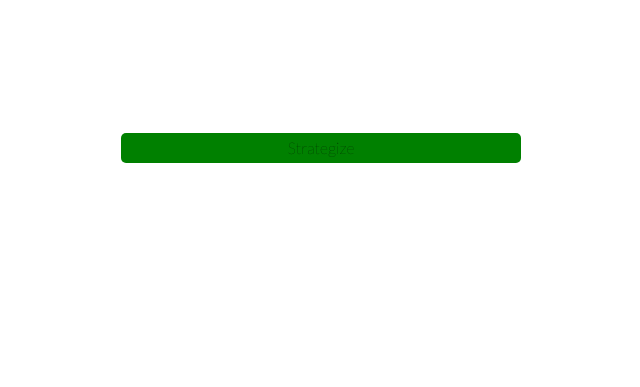
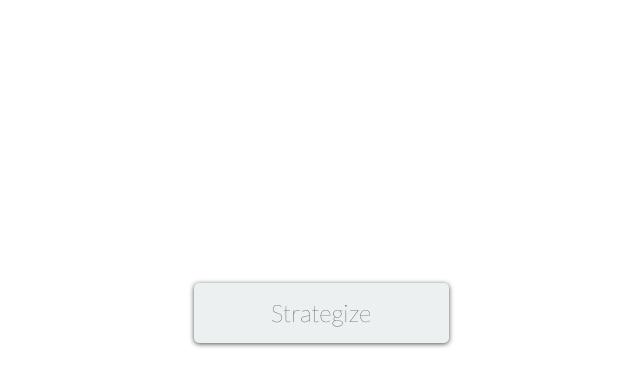
Before and after one commit to darrenangle/oblique-strategies, a plain HTML site: page index.html in a window 1280 px wide. Shown: the part 297-684 px from the top of the page, without its empty margins (319-959 px from the left). Drawn offline with nearby package versions, Linux system fonts and the light colour scheme.

Commit message:
look and feel fixes

```diff
--- a/css/main.css
+++ b/css/main.css
@@ -1,31 +1,40 @@
-@import url(http://fonts.googleapis.com/css?family=Gudea:400,700,400italic|Lato:100);
+@import url(http://fonts.googleapis.com/css?family=Gudea:100,400|Lato:100);
 
 .button:hover {
 	cursor: pointer;
+	color: #7f8c8d;
+
 }
 
 .wrapper{
-    width:400px;
+    width:650px;
     height:200px;
     position:absolute;
     left:50%;
     top:50%;
-    margin:-100px 0 0 -200px;
+    margin:-100px 0 0 -325px;
     font-family: 'Lato';
     color: black;
 }
 #strategy {
-	height: 100px;
+	height: 250px;
 	margin-bottom: 30px;
-	font-size: 2em;
+	font-size: 3.2em;
 }
 
 .button {
-	/*width: 50%;*/
-	height: 30px;
+	width: 30%;
+	padding: 30px;
 	margin: 0 auto;
 	text-align: center;
-	background-color: green;
+	background-color: #ecf0f1;
 	border-radius: 5px;
-	line-height: 30px;
+	line-height: 0px;
+	font-family: 'Lato';
+	font-size: 1.5em;
+	font-weight: 100;
+	color: black;
+	-webkit-box-shadow: 0px 1px 5px 0px rgba(20, 20, 20, 0.75);
+	-moz-box-shadow:    0px 1px 5px 0px rgba(20, 20, 20, 0.75);
+	box-shadow:         0px 1px 5px 0px rgba(20, 20, 20, 0.75);
 }
--- a/js/strategies.js
+++ b/js/strategies.js
@@ -6,8 +6,18 @@
 	}
 
 	$('#take').click(function(){
-		$('#strategy').html(strategize());
+		$('.fader').hide();
+		var strat = strategize();
+		$("<div class='fader'></div>").appendTo("#strategy").hide().append(strat).fadeIn('slow');
+
+
+		// $('#strategy').fadeOut();
+		// var html = strategize();
+		// $('#strategy').html(strategize()).fadeIn(slow);
+		// $('#strategy').fadeIn();
 	});
+
+	$('.button').hide().fadeIn(1000);
 
 	var tigerMountain = [
 							"Silly anxiety tapered over time and a city walk.",
```
